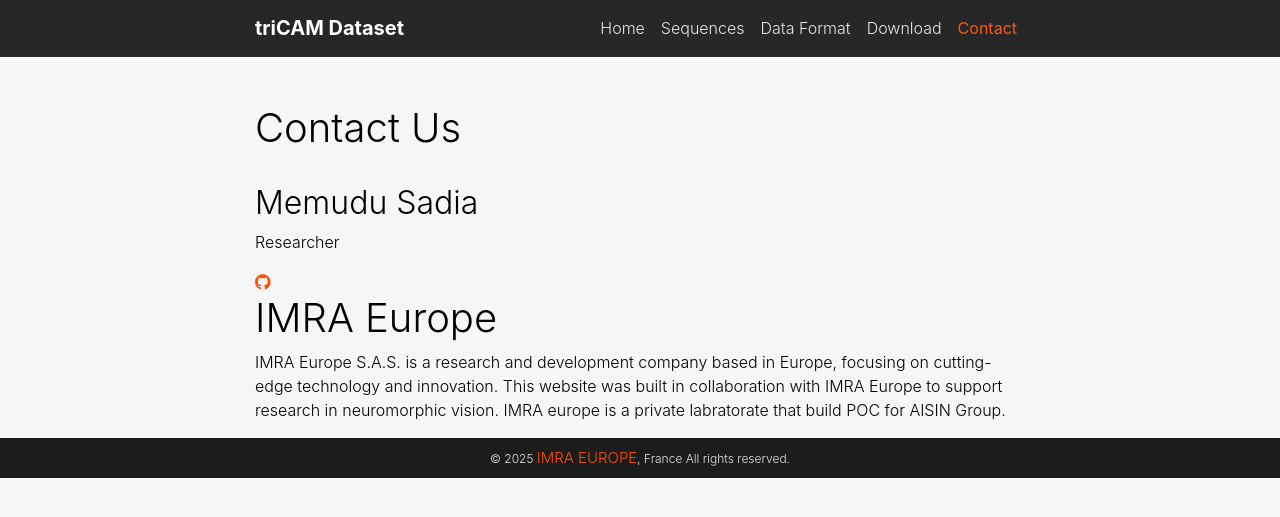
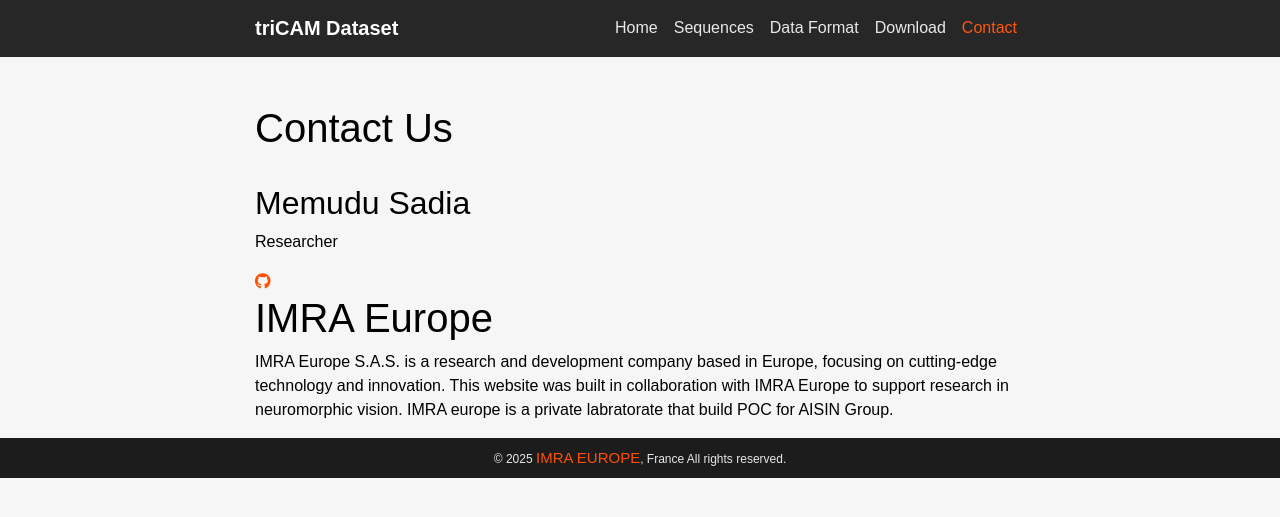
Before and after one commit to anikesadia/triCam-dataset, a Jekyll site: the page contact/index.html, which Jekyll copies as it is, in a window 1280 px wide. Shown: the top 517 px of the page. Built offline with Jekyll 4.4.1, drawn with Linux system fonts in a browser that asks for light colours; comment, search, counter and statistics services are not loaded; a style sheet for code colours, icons or effects is not loaded.

Commit message:
Update main.css

```diff
--- a/assets/css/main.css
+++ b/assets/css/main.css
@@ -83,7 +83,7 @@
 
 body {
     padding-bottom: 0px;
-    font-family: 'Inter', sans-serif;
+    font-family: 'Poppins', sans-serif;
     color: var(--global-text-color);
     background-color: var(--global-bg-color)
 }
```
